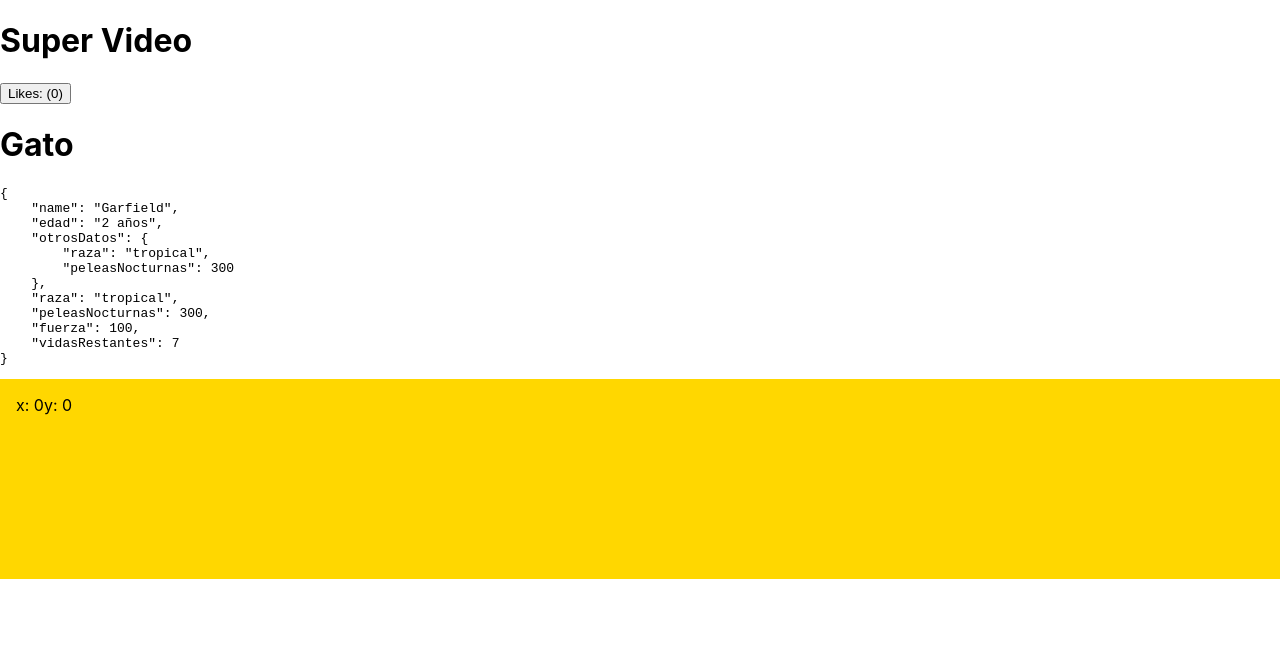
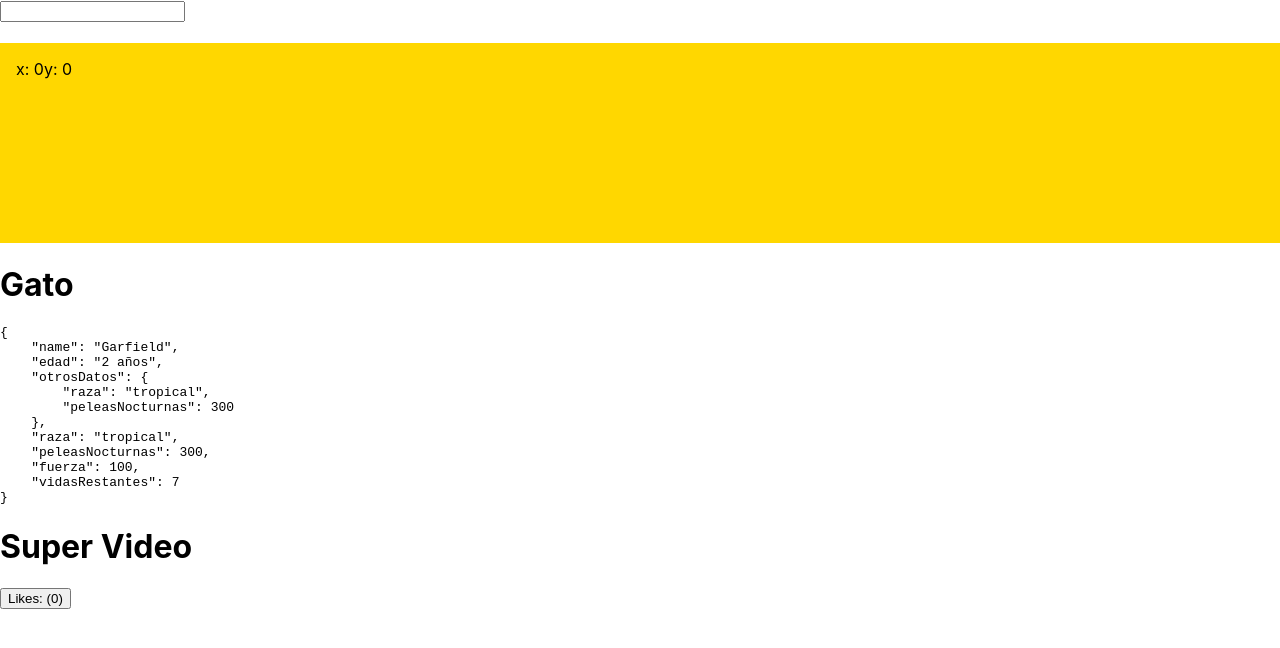
Before and after one commit to ElixCD/react-fundamentos, a React (Create React App) app in the folder eventos/: page / in a window 1280 px wide. Shown: the top 648 px of the page. Built offline with nearby package versions, Linux system fonts and the light colour scheme.

Commit message:
Eventos Input

```diff
--- a/eventos/src/App.js
+++ b/eventos/src/App.js
@@ -3,6 +3,7 @@ import './App.css';
 import Contador from './Contador'
 import Gato from './Gato'
 import EventosMouse from './EventosMouse'
+import EventosInput from './EventosInput'
 
 class App extends Component {
   state = {
@@ -18,7 +19,8 @@ class App extends Component {
 
     return (
       <div>
-        <Contador />
+        <EventosInput />
+        <EventosMouse />
         <Gato
           name='Garfield'
           edad='2 años'
@@ -26,7 +28,7 @@ class App extends Component {
           {...otrosDatos}
           {...this.state}
         />
-        <EventosMouse />
+        <Contador />
       </div>
     );
   }
--- /dev/null
+++ b/eventos/src/EventosInput.js
@@ -0,0 +1,33 @@
+import React, {Component} from 'react'
+
+class EventosInput extends Component{
+    state = {
+        text : '',
+        evento : ''
+    }
+    manejador = (event) => {
+        console.log(event.target.value)
+
+        this.setState({
+            text: event.target.value,
+            evento: event.type
+        })
+    }
+
+    render(){
+        return (
+            <div>
+                <input
+                    type='text'
+                    onChange={this.manejador}
+                    onCopy={this.manejador}
+                    onPaste={this.manejador}
+                />
+                <h1>{this.state.text}</h1>
+                <h2>{this.state.evento}</h2>
+            </div>
+        )
+    }
+}
+
+export default EventosInput;
--- a/eventos/src/Gato.js
+++ b/eventos/src/Gato.js
@@ -1,4 +1,4 @@
-import React, { Component } from 'react';
+import React from 'react';
 import './App.css';
 
 const Gato = (props) => (
```
